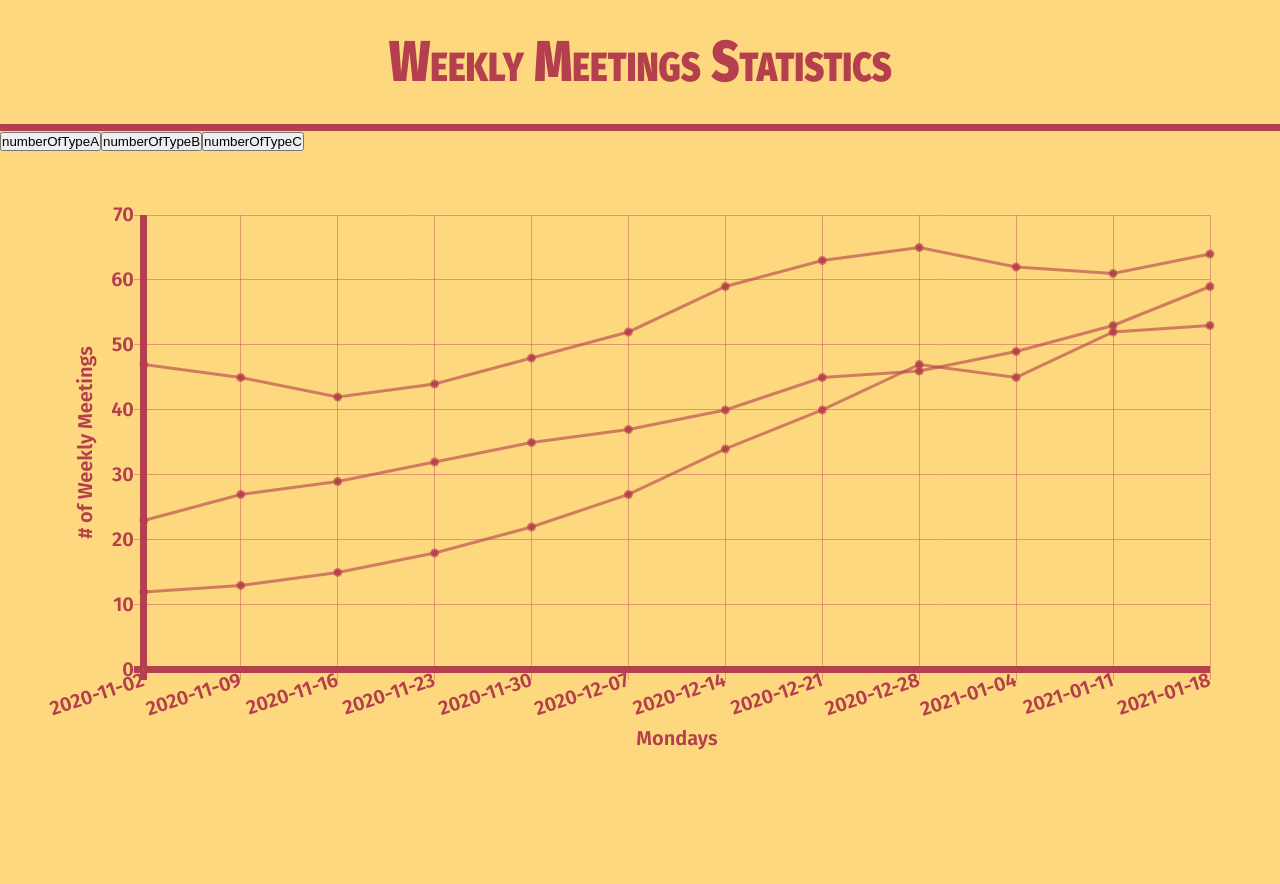
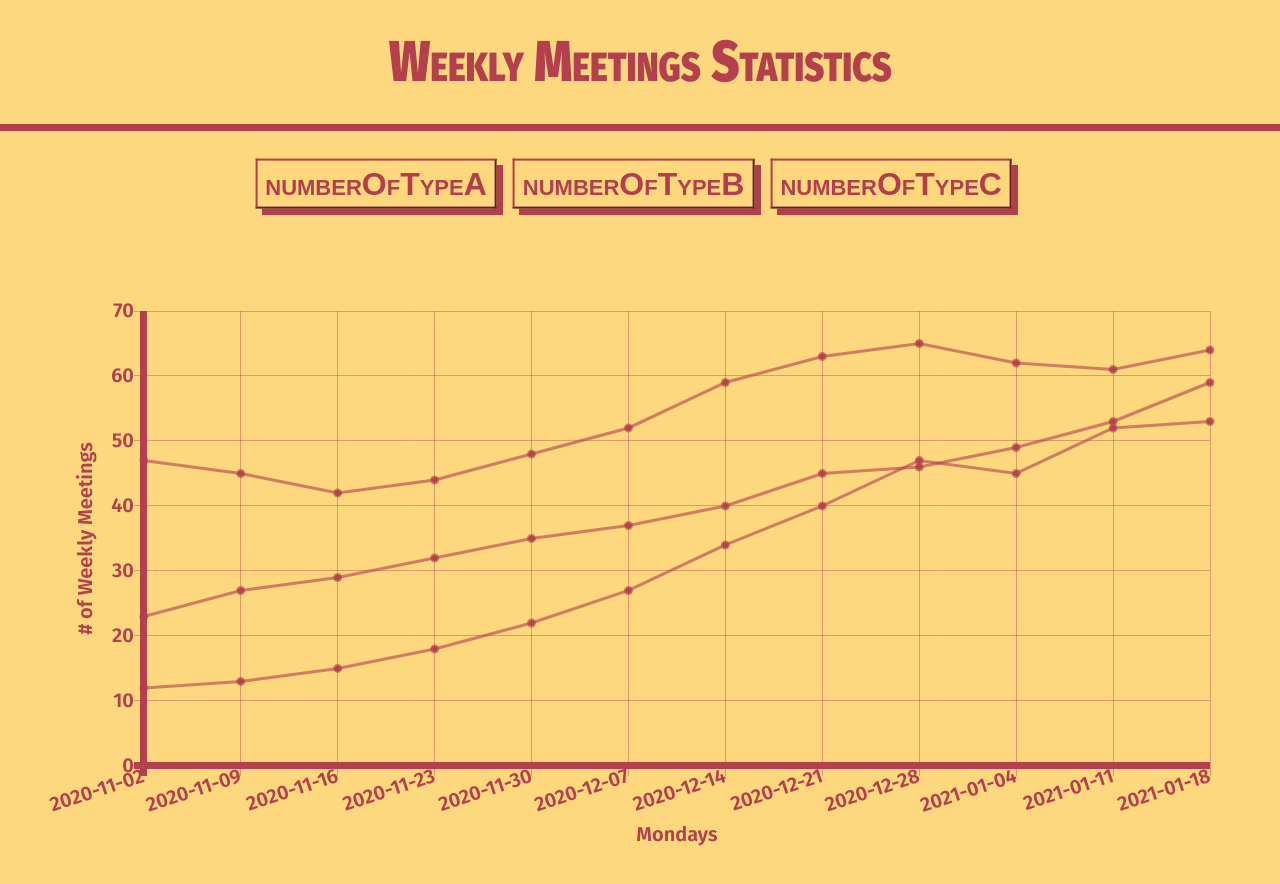
Before and after one commit to mosaaleb/meetings-line-chart, a React (Create React App) app: page / in a window 1280 px wide. Shown: the top 884 px of the page. Before the commit the page ends 818 px from the top, so only its background shows below. Built offline with nearby package versions, Linux system fonts and the light colour scheme.

Commit message:
add filter buttons styles

```diff
--- a/src/components/Button.js
+++ b/src/components/Button.js
@@ -1,5 +1,6 @@
 import React, { useState } from 'react';
 import PropTypes from 'prop-types';
+import styles from '../styles/Button.module.scss';
 
 const Button = ({ meetingType, meetingTypeSelect, meetingTypeDeselect }) => {
   const [isSelected, setIsSelected] = useState(true);
@@ -13,11 +14,13 @@ const Button = ({ meetingType, meetingTypeSelect, meetingTypeDeselect }) => {
     }
   };
 
+  const selectedClass = isSelected ? styles.selectedButton : styles.deSelectedButton;
+
   return (
     <button
       type="button"
       onClick={applyFilter}
-      style={{ textDecoration: isSelected === false && 'line-through' }}
+      className={`${styles.button} ${selectedClass}`}
     >
       {meetingType}
     </button>
--- a/src/containers/MeetingTypeFilter.js
+++ b/src/containers/MeetingTypeFilter.js
@@ -5,12 +5,14 @@ import Button from '../components/Button';
 import {
   meetingTypeSelect, meetingTypeDeselect
 } from '../redux/filter/meetingTypeFilterActions';
+import styles from '../styles/MeetingTypeFilter.module.scss';
 
 const MeetingTypeFilter = ({ meetingTypeSelect, meetingTypeDeselect }) => {
   const meetingTypes = ['numberOfTypeA', 'numberOfTypeB', 'numberOfTypeC'];
 
   return (
-    <div>
+    <div className={styles.container}>
+      <div className={`${styles.section} ${styles.filterButtons}`}>
         {meetingTypes.map((meetingType) => (
           <Button
             key={meetingType}
@@ -19,6 +21,7 @@ const MeetingTypeFilter = ({ meetingTypeSelect, meetingTypeDeselect }) => {
             meetingTypeDeselect={meetingTypeDeselect}
           />
         ))}
+      </div>
     </div>
   );
 };
--- /dev/null
+++ b/src/styles/Button.module.scss
@@ -0,0 +1,34 @@
+@import 'variables';
+@import 'structure';
+
+.button {
+  font-size: 2.5vw;
+  line-height: 3vw;
+  color: #b33f4c;
+  border-color: #b33f4c;
+  background-color: #ffd87e;
+  padding: 0.25rem 0.5rem;
+  transition: all 0.2s;
+  font-variant:small-caps;
+  font-weight: 900;
+  outline: none;
+
+  &:focus {
+    outline: none;
+  }
+}
+
+.selectedButton {
+  box-shadow: 0.4rem 0.4rem 0 #b33f4c;
+  transform: translate(-0.4rem, -0.4rem);
+
+  &:hover {
+    box-shadow: 0 0 0 #b33f4c;
+    transform: translate(0, 0)
+  }
+}
+
+.deSelectedButton {
+  transform: translate(0, 0);
+  box-shadow: 0 0 0 #b33f4c;
+}
--- /dev/null
+++ b/src/styles/MeetingTypeFilter.module.scss
@@ -0,0 +1,8 @@
+@import 'variables';
+@import 'structure';
+
+.filterButtons {
+  display: flex;
+  justify-content: center;
+  gap: 1rem;
+}
```
Lines whose indentation alone changed are shown as unchanged.
